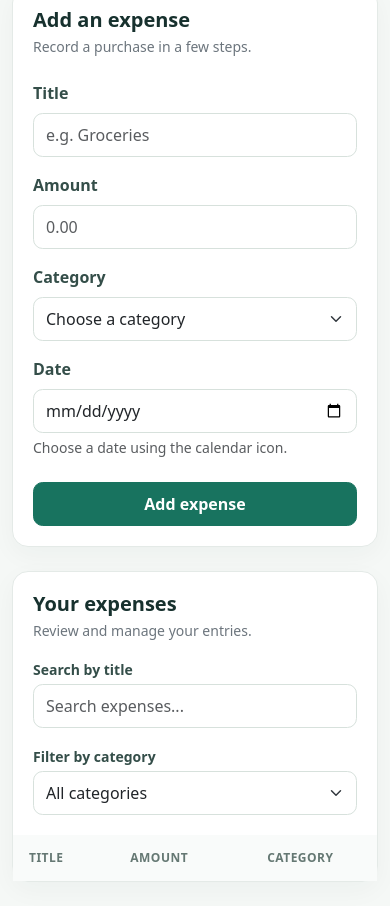
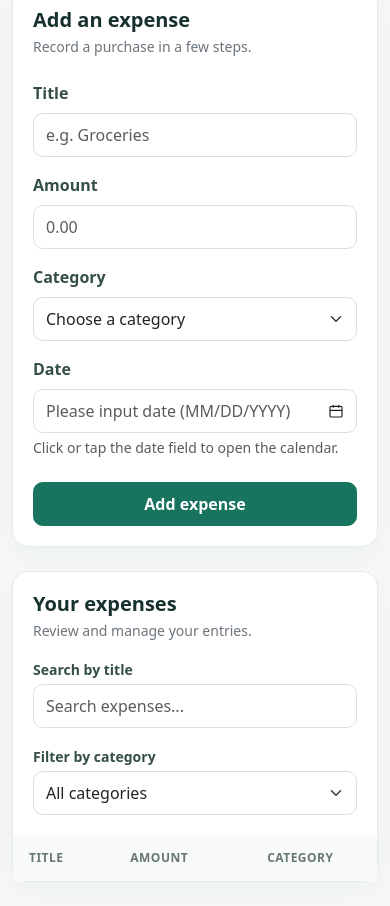
Before and after one commit to AbdallahAlshiekhAbdallah/First-Project-, a plain HTML site: page frontend/index.html in a window 390 px wide. Shown: the part 858-1764 px from the top of the page. Drawn offline with nearby package versions, Linux system fonts and the light colour scheme; no server answers.

Commit message:
Improve date picker appearance and Enter key support

```diff
--- a/frontend/css/style.css
+++ b/frontend/css/style.css
@@ -137,6 +137,54 @@ body {
   box-shadow: 0 0 0 0.2rem rgba(24, 115, 95, 0.13);
 }
 
+input[type="date"] {
+  cursor: pointer;
+}
+
+.date-field {
+  position: relative;
+}
+
+/* Keep the native calendar while showing one unselectable date label. */
+.date-field-input {
+  opacity: 0;
+}
+
+.date-field-display {
+  position: absolute;
+  top: 0;
+  left: 0;
+  display: flex;
+  align-items: center;
+  justify-content: space-between;
+  gap: 0.5rem;
+  pointer-events: none;
+  user-select: none;
+}
+
+.date-field-value.is-placeholder {
+  color: var(--bs-secondary-color);
+}
+
+.date-field-icon {
+  width: 1rem;
+  height: 1rem;
+  flex-shrink: 0;
+}
+
+.date-field-input:focus + .date-field-display {
+  border-color: #45937b;
+  box-shadow: 0 0 0 0.2rem rgba(24, 115, 95, 0.13);
+}
+
+.date-field-input.is-invalid + .date-field-display {
+  border-color: var(--bs-form-invalid-border-color);
+}
+
+.date-field-input.is-invalid:focus + .date-field-display {
+  box-shadow: 0 0 0 0.2rem rgba(var(--bs-danger-rgb), 0.13);
+}
+
 .btn-primary {
   --bs-btn-bg: #18735f;
   --bs-btn-border-color: #18735f;
--- a/frontend/index.html
+++ b/frontend/index.html
@@ -8,7 +8,7 @@
   <title>Expense Tracker</title>
   <link rel="icon" type="image/png" sizes="64x64" href="Images/favicon.png?v=3">
   <link href="https://cdn.jsdelivr.net/npm/bootstrap@5.3.8/dist/css/bootstrap.min.css" rel="stylesheet">
-  <link rel="stylesheet" href="css/style.css?v=11">
+  <link rel="stylesheet" href="css/style.css?v=14">
 </head>
 
 <body>
@@ -93,10 +93,19 @@
               </div>
               <div class="mb-4">
                 <label for="date" class="form-label">Date</label>
-                <input id="date" name="date" type="date" class="form-control" inputmode="none"
-                  aria-describedby="dateError dateHelp" required>
-                <div id="dateError" class="invalid-feedback" aria-live="polite"></div>
-                <div id="dateHelp" class="form-text">Choose a date using the calendar icon.</div>
+                <div class="date-field">
+                  <input id="date" name="date" type="date" class="form-control date-field-input" inputmode="none"
+                    aria-describedby="dateError dateHelp" required>
+                  <span class="form-control date-field-display" aria-hidden="true">
+                    <span id="dateDisplay" class="date-field-value is-placeholder">Please input date (MM/DD/YYYY)</span>
+                    <svg class="date-field-icon" viewBox="0 0 24 24" fill="none" stroke="currentColor" stroke-width="1.8">
+                      <rect x="3" y="5" width="18" height="16" rx="2"></rect>
+                      <path d="M16 3v4M8 3v4M3 11h18"></path>
+                    </svg>
+                  </span>
+                  <div id="dateError" class="invalid-feedback" aria-live="polite"></div>
+                </div>
+                <div id="dateHelp" class="form-text">Click or tap the date field to open the calendar.</div>
               </div>
               <div id="addFormError" class="alert alert-danger small" role="alert" hidden></div>
               <button id="submitExpenseBtn" type="submit" class="btn btn-primary w-100">Add expense</button>
@@ -198,10 +207,19 @@
             </div>
             <div class="mb-3">
               <label for="editDate" class="form-label">Date</label>
-              <input id="editDate" name="date" type="date" class="form-control" inputmode="none"
-                aria-describedby="editDateError editDateHelp" required>
-              <div id="editDateError" class="invalid-feedback" aria-live="polite"></div>
-              <div id="editDateHelp" class="form-text">Choose a date using the calendar icon.</div>
+              <div class="date-field">
+                <input id="editDate" name="date" type="date" class="form-control date-field-input" inputmode="none"
+                  aria-describedby="editDateError editDateHelp" required>
+                <span class="form-control date-field-display" aria-hidden="true">
+                  <span id="editDateDisplay" class="date-field-value is-placeholder">Please input date (MM/DD/YYYY)</span>
+                  <svg class="date-field-icon" viewBox="0 0 24 24" fill="none" stroke="currentColor" stroke-width="1.8">
+                    <rect x="3" y="5" width="18" height="16" rx="2"></rect>
+                    <path d="M16 3v4M8 3v4M3 11h18"></path>
+                  </svg>
+                </span>
+                <div id="editDateError" class="invalid-feedback" aria-live="polite"></div>
+              </div>
+              <div id="editDateHelp" class="form-text">Click or tap the date field to open the calendar.</div>
             </div>
             <div id="editFormError" class="alert alert-danger small mb-0" role="alert" hidden></div>
           </div>
@@ -215,7 +233,7 @@
   </div>
 
   <script src="https://cdn.jsdelivr.net/npm/bootstrap@5.3.8/dist/js/bootstrap.bundle.min.js"></script>
-  <script src="js/app.js?v=11"></script>
+  <script src="js/app.js?v=15"></script>
 </body>
 
 </html>
--- a/frontend/js/app.js
+++ b/frontend/js/app.js
@@ -311,6 +311,7 @@ function openEdit(expense) {
   elements.editForm.elements.amount.value = expense.amount;
   elements.editForm.elements.category.value = expense.category;
   elements.editForm.elements.date.value = expense.date;
+  updateDateDisplay(elements.editForm.elements.date);
   bootstrap.Modal.getOrCreateInstance(elements.editModal).show();
 }
 
@@ -361,13 +362,35 @@ async function handleDelete(expense, button) {
   }
 }
 
+function updateDateDisplay(input) {
+  const display = document.getElementById(`${input.id}Display`);
+  if (input.value) {
+    const [year, month, day] = input.value.split('-');
+    display.textContent = `${month}/${day}/${year}`;
+  } else {
+    display.textContent = 'Please input date (MM/DD/YYYY)';
+  }
+  display.classList.toggle('is-placeholder', !input.value);
+}
+
 // Keep the native calendar available, but prevent typing or pasting a date.
 function useCalendarOnly(input) {
+  updateDateDisplay(input);
+  for (const eventName of ['input', 'change']) {
+    input.addEventListener(eventName, () => updateDateDisplay(input));
+  }
+  // The reset event runs before the browser restores the empty date value.
+  input.form.addEventListener('reset', () => queueMicrotask(() => updateDateDisplay(input)));
+
+  // Open the calendar when any part of the date field is clicked or tapped.
+  input.addEventListener('click', () => {
+    if (typeof input.showPicker === 'function') input.showPicker();
+  });
+
   input.addEventListener('keydown', (event) => {
     if (event.key === 'Tab') return;
     event.preventDefault();
-    // Keyboard users can open the calendar with Enter or Space.
-    if ((event.key === 'Enter' || event.key === ' ') && typeof input.showPicker === 'function') {
+    if (event.key === 'Enter' && typeof input.showPicker === 'function') {
       input.showPicker();
     }
   });
```
